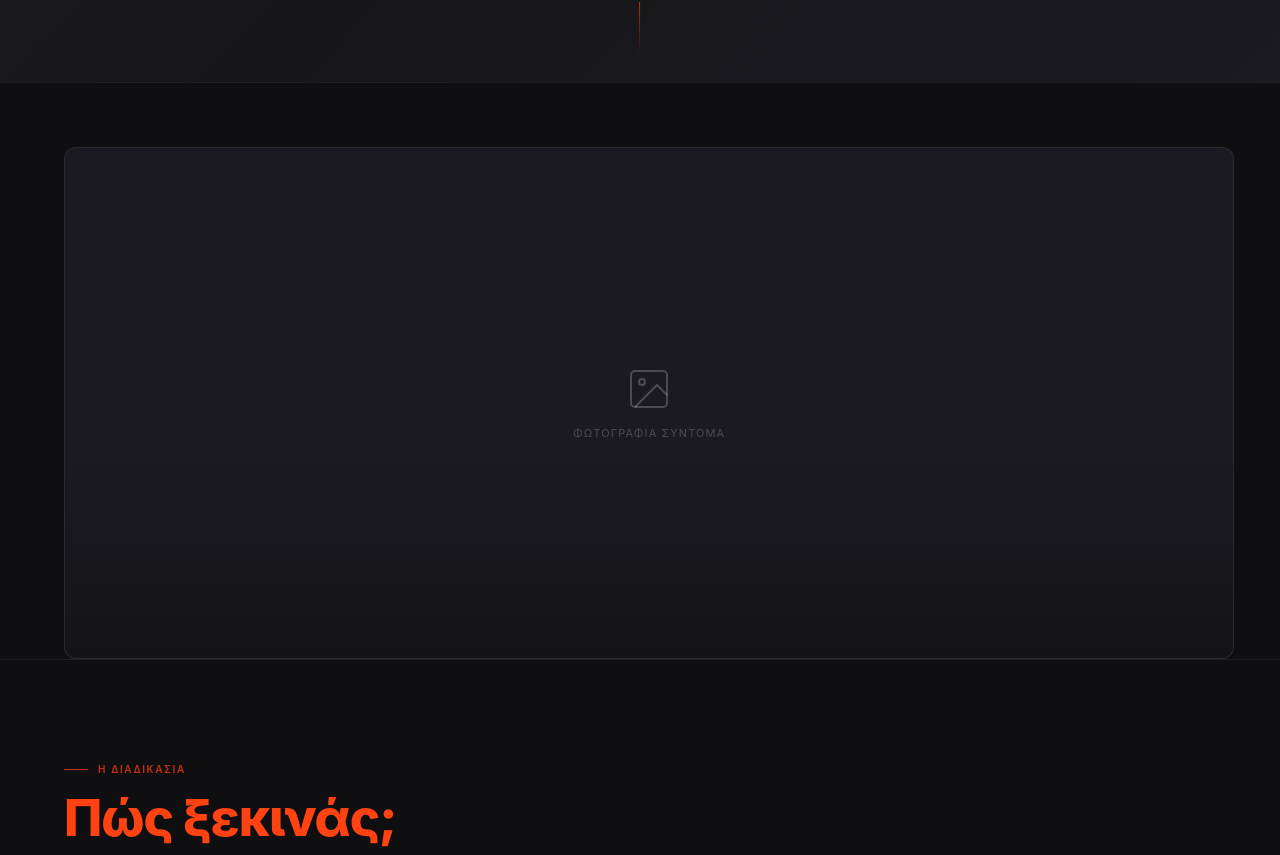
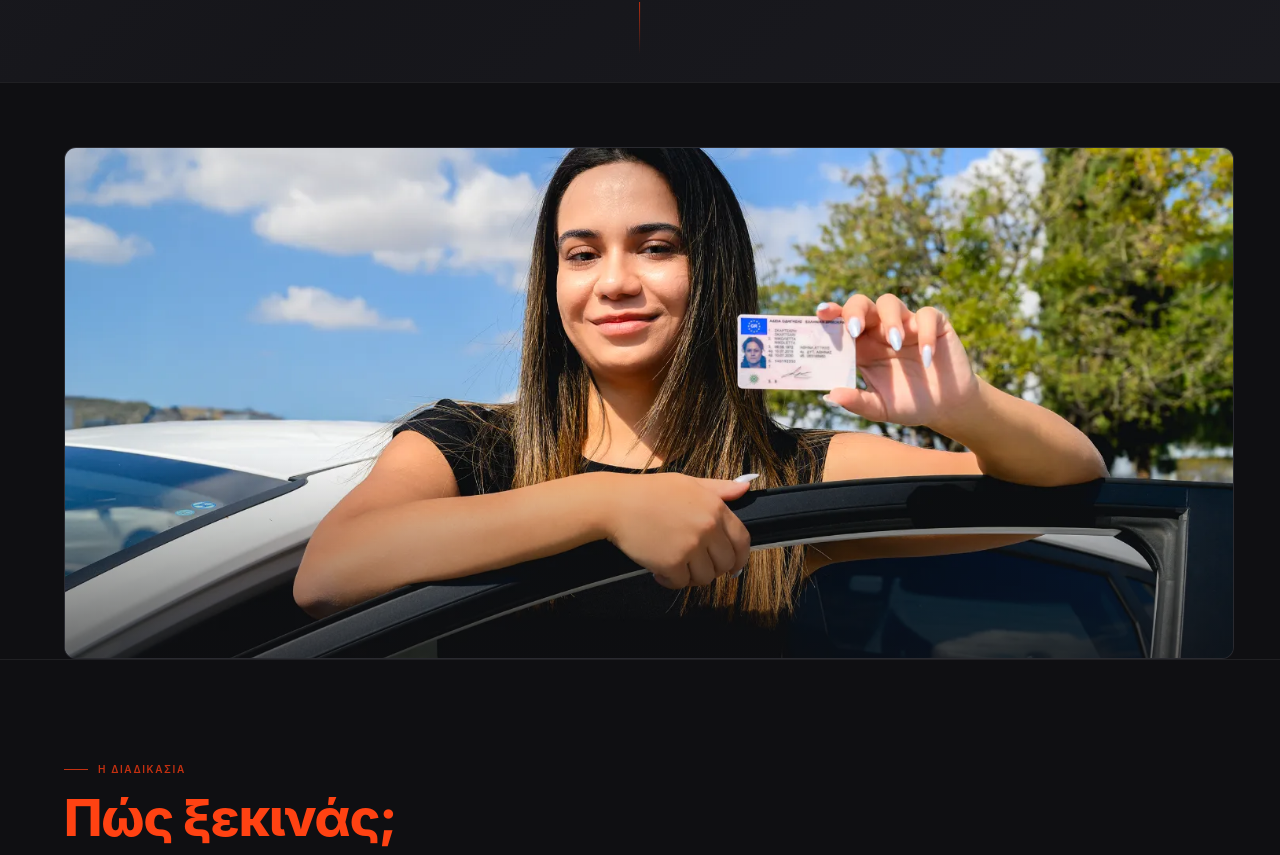
Before and after one commit to bmanologlou/dc26-next, a Next.js app: page / in a window 1280 px wide. Shown: the part 718-1573 px from the top of the page. Built offline with nearby package versions, Linux system fonts and the light colour scheme.

Commit message:
HeroImage: real photo intro_img.webp

```diff
--- a/app/components/HeroImage.tsx
+++ b/app/components/HeroImage.tsx
@@ -26,21 +26,15 @@ export default function HeroImage() {
           position: 'relative',
         }}>
 
-        {/* Placeholder — replace with actual image */}
-        <div style={{
-          display: 'flex', flexDirection: 'column',
-          alignItems: 'center', gap: '12px',
-          color: 'var(--color-subtle)',
-        }}>
-          <svg width="48" height="48" viewBox="0 0 24 24" fill="none" stroke="currentColor" strokeWidth="1">
-            <rect x="3" y="3" width="18" height="18" rx="2"/>
-            <circle cx="8.5" cy="8.5" r="1.5"/>
-            <polyline points="21 15 16 10 5 21"/>
-          </svg>
-          <span style={{ fontSize: '11px', letterSpacing: '0.1em', textTransform: 'uppercase' }}>
-            Φωτογραφία σύντομα
-          </span>
-        </div>
+        <img
+          src="/assets/intro_img.webp"
+          alt="DC Drive — Μαθητής με δίπλωμα"
+          style={{
+            position: 'absolute', inset: 0,
+            width: '100%', height: '100%',
+            objectFit: 'cover', objectPosition: 'center',
+          }}
+        />
 
         {/* Subtle gradient overlay at bottom */}
         <div style={{
```
